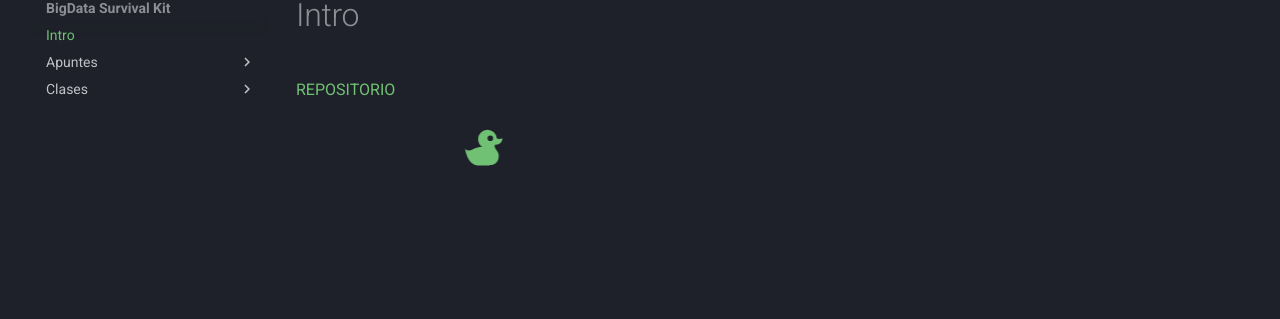
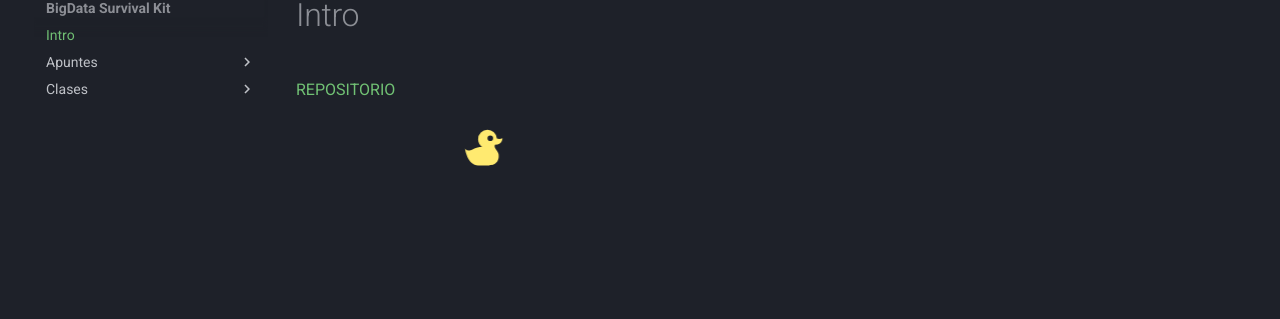
Before and after one commit to alejandroFili/BigData-SurvivalKit, an MkDocs documentation site: the page built from docs/index.md, in a window 1280 px wide. Shown: the part 103-422 px from the top of the page. Built offline with MkDocs 1.6.1 and Material for MkDocs 9.7.7, drawn with Linux system fonts in a browser that asks for light colours.

Commit message:
more css

```diff
--- a/docs/stylesheets/extra.css
+++ b/docs/stylesheets/extra.css
@@ -3,8 +3,23 @@
   transform: scaleX(-1);
   display: inline-block;
   font-size: 40px; /* or icon size */
+  cursor: pointer;
+  text-decoration: none;
   animation: duckMove 4s infinite linear;
   /* animation: wobble 0.6s infinite ease-in-out; */
+}
+
+a.duck,
+a.duck:link,
+a.duck:visited,
+a.duck:hover,
+a.duck:active {
+  color: #FFEA70 !important;
+  text-decoration: none;
+}
+
+.duck:active {
+  transform: scale(0.9) rotate(-5deg);
 }
 
 @keyframes duckMove {
@@ -25,8 +40,8 @@
   }
 }
 
-@keyframes wobble {
+/* @keyframes wobble {
   0%   { transform: scaleX(-1) rotate(-6deg) translateY(0px); }
   50%  { transform: scaleX(-1) rotate(6deg) translateY(300px); }
   100% { transform: scaleX(-1) rotate(-6deg) translateY(0px); }
-}
+} */
```
